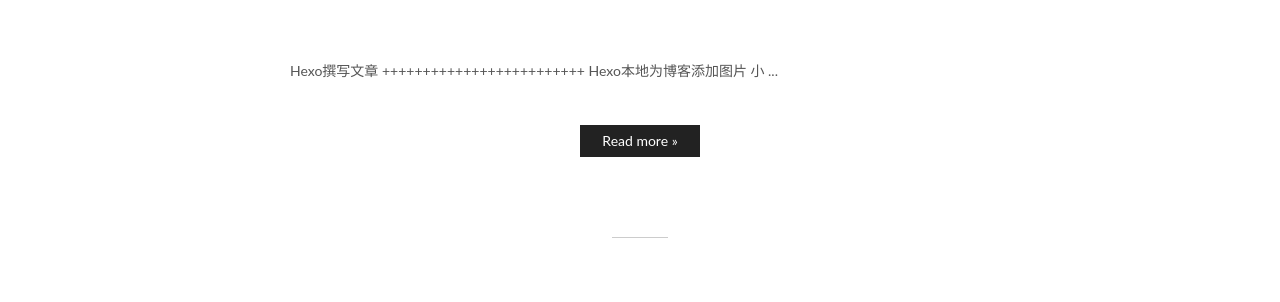
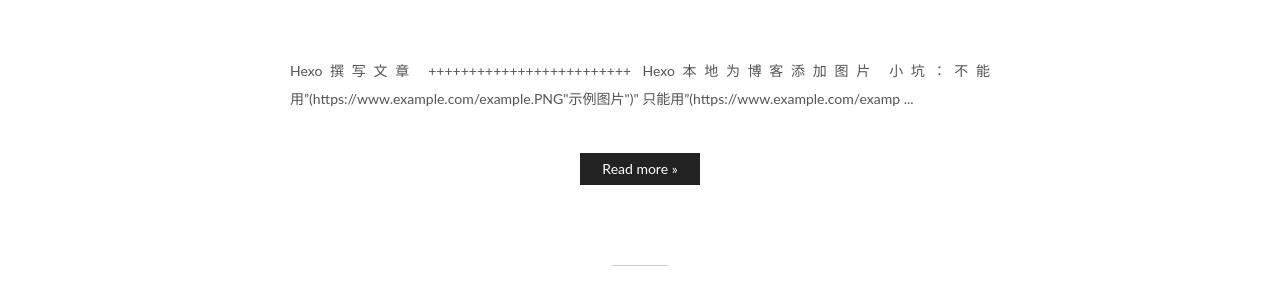
Before and after one commit to xuekedou/xuekedou.github.io, a plain HTML site: page index.html in a window 1280 px wide. Shown: the part 423-725 px from the top of the page. Drawn offline with Linux system fonts and the light colour scheme; some packages are replaced by stand-ins of ours; a script that the page names is missing.

Commit message:
Site updated: 2019-04-26 08:48:44

```diff
--- a/index.html
+++ b/index.html
@@ -354,7 +354,8 @@
           Hexo撰写文章
 +++++++++++++++++++++++++
 Hexo本地为博客添加图片
-小
+小坑：不能用”(https://www.example.com/example.PNG&quot;示例图片&quot;)&quot;
+只能用”(https://www.example.com/examp
           ...
           <!--noindex-->
           <div class="post-button text-center">
```
